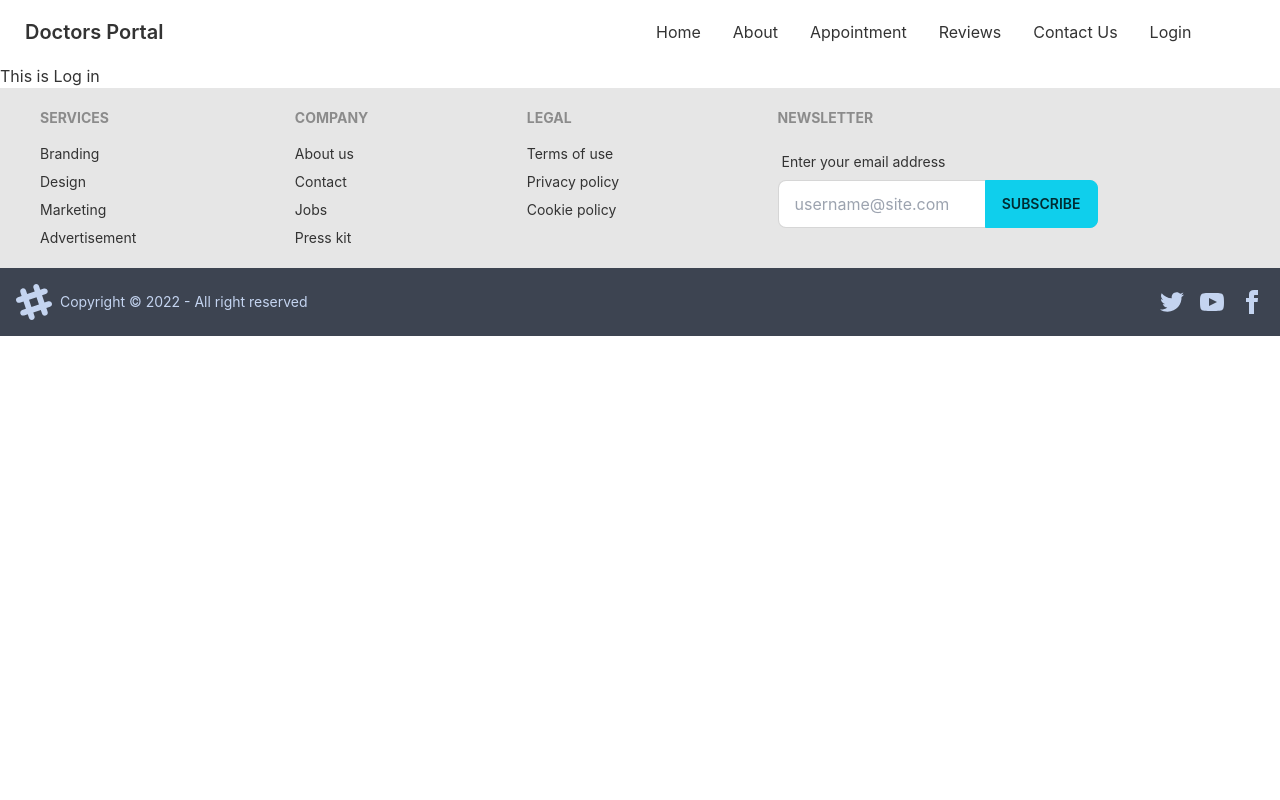
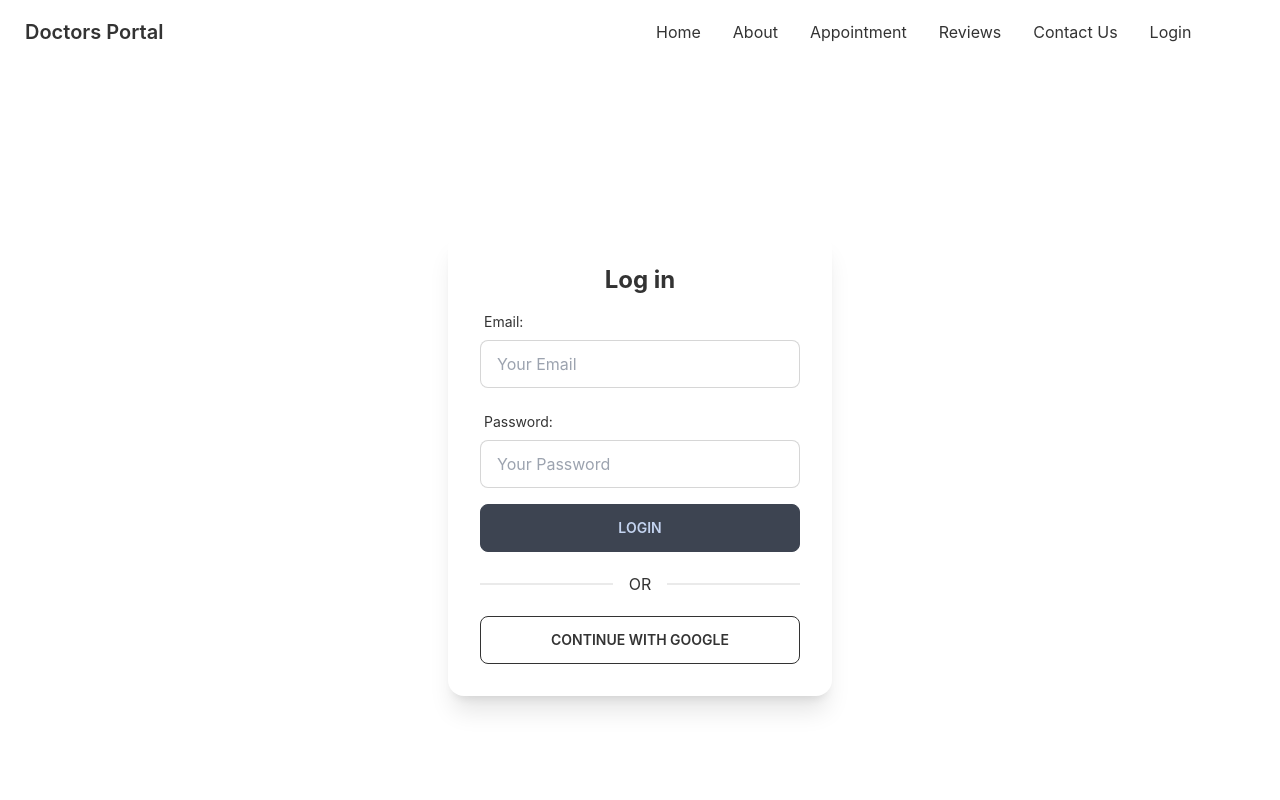
Before and after one commit to FarhanBinShafiq/Doctor-Portal, a React (Create React App) app: page /login in a window 1280 px wide. Shown: the top 800 px of the page. Built offline with nearby package versions, Linux system fonts and the light colour scheme; no server answers; the HTML template or start-up script is replaced by a standard one.

Commit message:
authentication & login

```diff
--- a/package.json
+++ b/package.json
@@ -7,8 +7,11 @@
     "@testing-library/react": "^13.4.0",
     "@testing-library/user-event": "^13.5.0",
     "daisyui": "^2.46.0",
+    "firebase": "^9.15.0",
     "react": "^18.2.0",
     "react-dom": "^18.2.0",
+    "react-firebase-hooks": "^5.1.1",
+    "react-hook-form": "^7.41.1",
     "react-router-dom": "^6.5.0",
     "react-scripts": "5.0.1",
     "web-vitals": "^2.1.4"
--- a/src/Pages/Login/Login.js
+++ b/src/Pages/Login/Login.js
@@ -1,11 +1,95 @@
 import React from 'react';
+import { useForm } from "react-hook-form";
+import auth from '../../firebase.init';
+import { useSignInWithGoogle } from 'react-firebase-hooks/auth';
 
 const Login = () => {
+    const [signInWithGoogle, user, loading, error] = useSignInWithGoogle(auth);
+    if (user) {
+        console.log(user)
+    }
+
+    const { register, handleSubmit, formState: { errors } } = useForm();
+    const onSubmit = data => console.log(data);
     return (
-        <div>
-            <h2>This is Log in</h2>
+        <div className=' flex h-screen justify-center items-center'>
+            <div className="card w-96 bg-base-100 shadow-xl">
+                <div className="card-body">
+                    <h2 className="text-center text-2xl font-bold">Log in</h2>
+                    <form onSubmit={handleSubmit(onSubmit)}>
+
+                        <div className="form-control w-full max-w-xs">
+
+                            <label className="label">
+                                <span className="label-text">Email:</span>
+
+                            </label>
+
+                            <input type="email"
+                                {...register("email", {
+                                    required: {
+                                        value: true, message: "Email is Required"
+                                    }
+                                },
+                                    {
+                                        pattern: /[A-Za-z]{3}/,
+                                        message: "Provide a valid email address"
+                                    })}
+                                placeholder="Your Email"
+                                className="input input-bordered w-full max-w-xs" />
+
+                            <label className="label">
+                                {errors.email?.type === 'required' && <span className="label-text-alt text-red-500">{errors.email.message}</span>}
+                                {errors.email?.type === 'pattern' && <span className="label-text-alt text-red-500">{errors.email.message}</span>}
+
+                            </label>
+                        </div>
+
+
+                        <div className="form-control w-full max-w-xs">
+
+                            <label className="label">
+                                <span className="label-text">Password:</span>
+
+                            </label>
+
+                            <input type="password"
+                                {...register("password", {
+                                    required: {
+                                        value: true, message: "Password is Required"
+                                    }
+                                },
+                                    {
+                                        minLength: 6,
+                                        message: "Provide a valid password "
+                                    })}
+                                placeholder="Your Password"
+                                className="input input-bordered w-full max-w-xs" />
+
+                            <label className="label">
+                                {errors.password?.type === 'required' && <span className="label-text-alt text-red-500">{errors.password.message}</span>}
+                                {errors.password?.type === 'minLength' && <span className="label-text-alt text-red-500">{errors.password.message}</span>}
+
+                            </label>
+                        </div>
+
+                        <input className='btn w-full max-w-xs text-whit' type="submit" value="Login"/>
+
+                    </form>
+
+                    <div className='divider'>OR</div>
+                    <button
+                        onClick={() => signInWithGoogle()}
+                        className='btn btn-outline'>
+                        Continue with Google</button>
+                </div>
+            </div>
         </div>
     );
 };
 
+
+
+
+
 export default Login;
```
Also changed, not shown: 1 other file (tests, documents, lock files or other folders).
